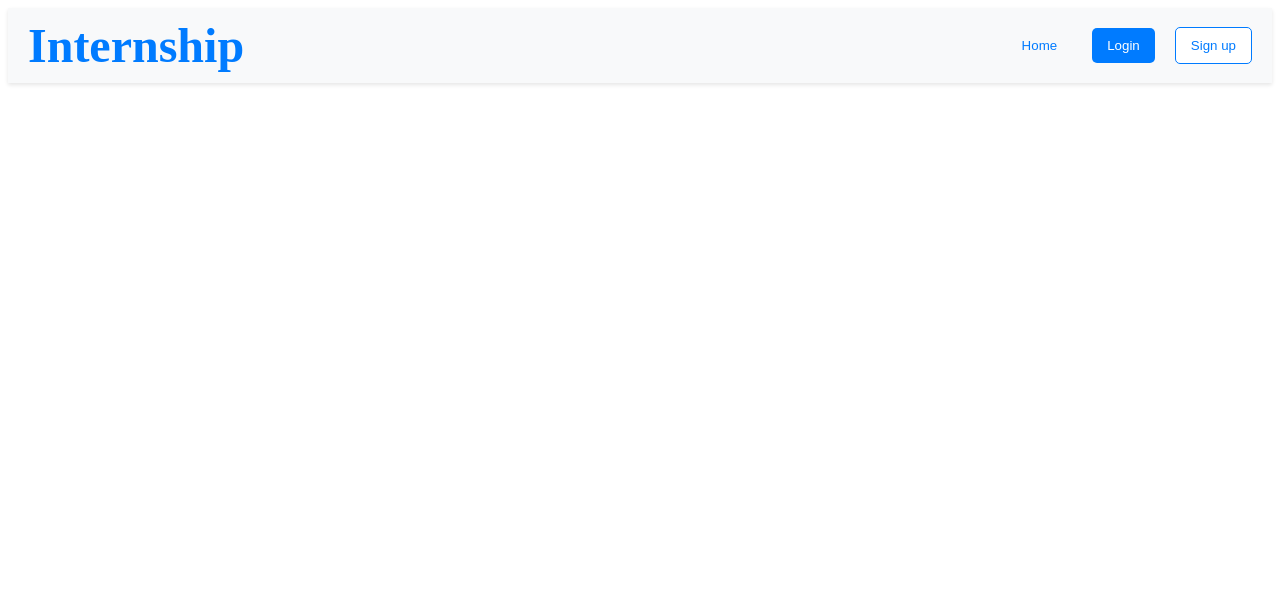
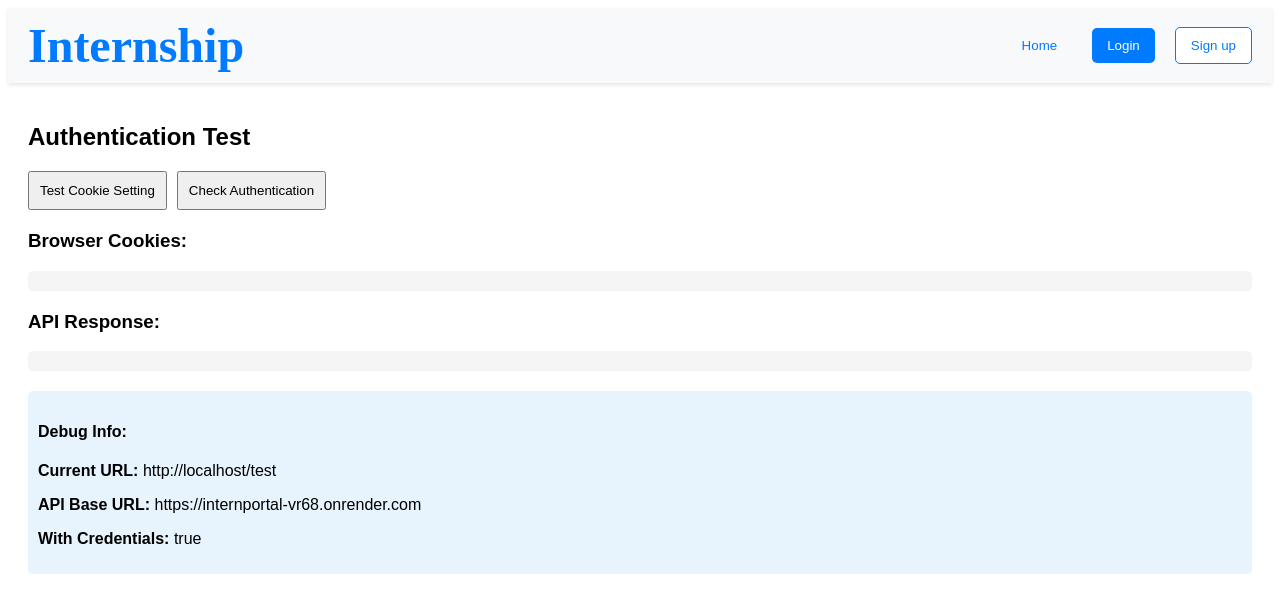
Before and after one commit to rishav143/internportal, a React (Create React App) app in the folder client/: page /test in a window 1280 px wide. Shown: the top 612 px of the page. Built offline with nearby package versions, Linux system fonts and the light colour scheme.

Commit message:
authentication fix for deployed env

```diff
--- a/client/src/App.js
+++ b/client/src/App.js
@@ -6,6 +6,8 @@ import Login from './Components/Login'
 import OppurtunitiesComponent from './Components/OppurtunitiesComponent'
 import Dashboard from './Components/Dashboard'
 import Profile from './Components/Profile'
+import AuthTest from './Components/AuthTest'
+
 export default function App() {
   const [display, setDisplay] = useState({
     profile: false
@@ -20,6 +22,7 @@ export default function App() {
             <Route path='/signup' element={<Signup/>}/>
             <Route path='/dashboard' element={<Dashboard setDisplay={setDisplay}/>}/>
             <Route path="/profile" element={<Profile />} />
+            <Route path="/test" element={<AuthTest />} />
         </Routes>
      </BrowserRouter>
     </>
--- /dev/null
+++ b/client/src/Components/AuthTest.js
@@ -0,0 +1,66 @@
+import React, { useState } from 'react';
+import api from '../api';
+
+export default function AuthTest() {
+    const [testResult, setTestResult] = useState('');
+    const [cookies, setCookies] = useState('');
+
+    const testCookie = async () => {
+        try {
+            const response = await api.get('/auth/test-cookie');
+            setTestResult(JSON.stringify(response.data, null, 2));
+
+            // Check browser cookies
+            const allCookies = document.cookie;
+            setCookies(allCookies || 'No cookies found');
+
+        } catch (error) {
+            setTestResult(`Error: ${error.message}`);
+        }
+    };
+
+    const checkAuth = async () => {
+        try {
+            const response = await api.get('/auth/verify');
+            setTestResult(JSON.stringify(response.data, null, 2));
+        } catch (error) {
+            setTestResult(`Auth Error: ${error.response?.data?.message || error.message}`);
+        }
+    };
+
+    return (
+        <div style={{ padding: '20px', fontFamily: 'Arial, sans-serif' }}>
+            <h2>Authentication Test</h2>
+
+            <div style={{ marginBottom: '20px' }}>
+                <button onClick={testCookie} style={{ marginRight: '10px', padding: '10px' }}>
+                    Test Cookie Setting
+                </button>
+                <button onClick={checkAuth} style={{ padding: '10px' }}>
+                    Check Authentication
+                </button>
+            </div>
+
+            <div style={{ marginBottom: '20px' }}>
+                <h3>Browser Cookies:</h3>
+                <pre style={{ background: '#f5f5f5', padding: '10px', borderRadius: '5px' }}>
+                    {cookies}
+                </pre>
+            </div>
+
+            <div>
+                <h3>API Response:</h3>
+                <pre style={{ background: '#f5f5f5', padding: '10px', borderRadius: '5px', whiteSpace: 'pre-wrap' }}>
+                    {testResult}
+                </pre>
+            </div>
+
+            <div style={{ marginTop: '20px', padding: '10px', background: '#e8f4fd', borderRadius: '5px' }}>
+                <h4>Debug Info:</h4>
+                <p><strong>Current URL:</strong> {window.location.href}</p>
+                <p><strong>API Base URL:</strong> {api.defaults.baseURL}</p>
+                <p><strong>With Credentials:</strong> {api.defaults.withCredentials.toString()}</p>
+            </div>
+        </div>
+    );
+}
--- a/client/src/api.js
+++ b/client/src/api.js
@@ -7,6 +7,33 @@ const API_URL = process.env.REACT_APP_API_URL ||
 const api = axios.create({
     baseURL: API_URL,
     withCredentials: true,
+    headers: {
+        'Content-Type': 'application/json',
+    }
 });
 
+// Add request interceptor for debugging
+api.interceptors.request.use(
+    (config) => {
+        console.log('API Request:', config.method?.toUpperCase(), config.url);
+        console.log('With credentials:', config.withCredentials);
+        return config;
+    },
+    (error) => {
+        return Promise.reject(error);
+    }
+);
+
+// Add response interceptor for debugging
+api.interceptors.response.use(
+    (response) => {
+        console.log('API Response:', response.status, response.config.url);
+        return response;
+    },
+    (error) => {
+        console.error('API Error:', error.response?.status, error.config?.url, error.message);
+        return Promise.reject(error);
+    }
+);
+
 export default api;
```
Also changed, not shown: 2 other files (tests, documents, lock files or other folders).
